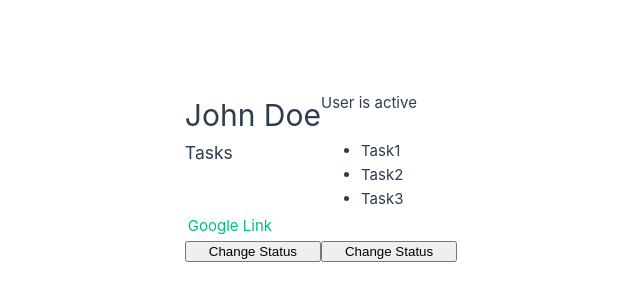
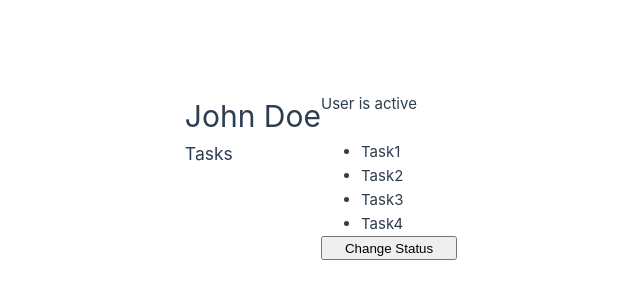
Before and after one commit to h-rawat/vue-crash-course, a Vue app: page / in a window 1280 px wide. Shown: the part 224-524 px from the top of the page, without its empty margins (319-959 px from the left). Built offline with nearby package versions, Linux system fonts and the light colour scheme.

Commit message:
composition api long form

```diff
--- a/src/App.vue
+++ b/src/App.vue
@@ -1,15 +1,11 @@
 <script>
 export default {
-  data() {
-    return {
-      name: "John Doe",
-      status: "active",
-      tasks: ["Task1", "Task2", "Task3"],
-      link: "https://google.com",
-    };
-  },
-  methods: {
-    toggleStatus() {
+  setup() {
+    const name = "John Doe";
+    const status = "active";
+    const tasks = ["Task1", "Task2", "Task3", "Task4"];
+
+    const toggleStatus = () => {
       if (this.status === "active") {
         this.status = "pending";
       } else if (this.status === "pending") {
@@ -17,7 +13,14 @@ export default {
       } else {
         this.status = "active";
       }
-    },
+    };
+
+    return {
+      name,
+      status,
+      tasks,
+      toggleStatus,
+    };
   },
 };
 </script>
@@ -33,11 +36,9 @@ export default {
     <li v-for="task in tasks" :key="task">{{ task }}</li>
   </ul>
 
-  <!-- <a v-bind:href="link">Google Link</a> -->
-  <a :href="link">Google Link</a>
   <br />
 
-  <button v-on:click="toggleStatus">Change Status</button>
+  <!-- <button v-on:click="toggleStatus">Change Status</button> -->
   <!-- shorter way to do events -->
   <button @click="toggleStatus">Change Status</button>
 </template>
```
